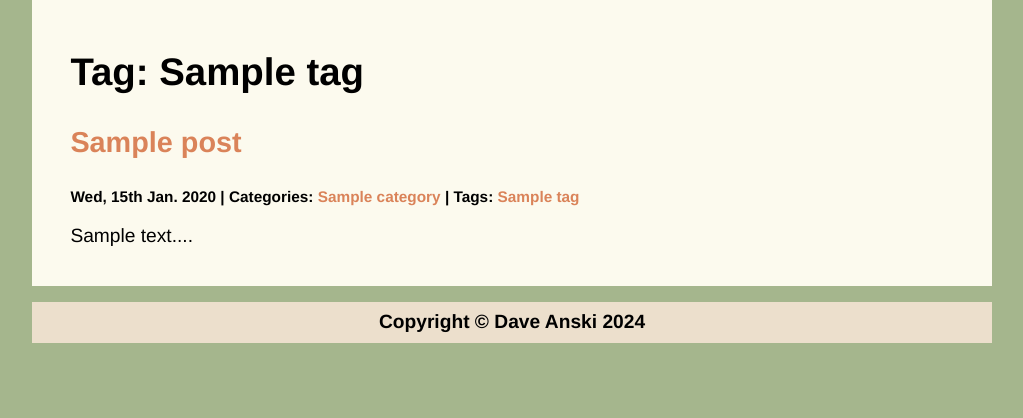
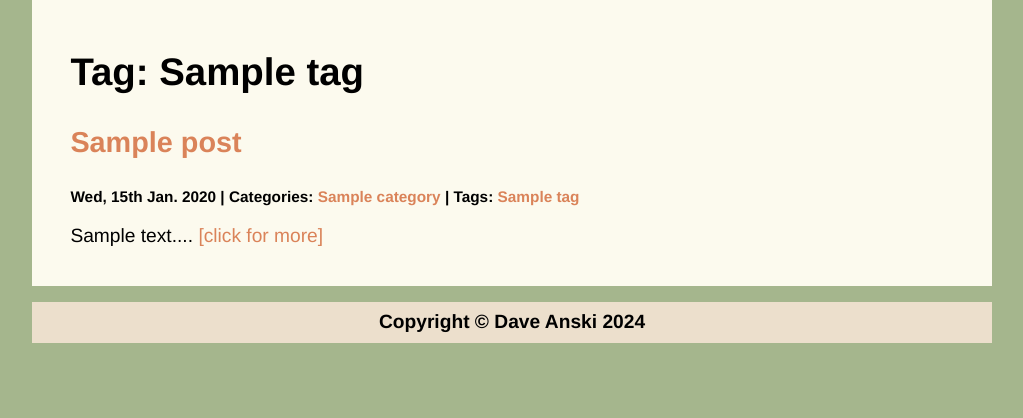
Before and after one commit to Anski-D/grumpyfuk, a Django app: a page that uses blog/templates/blog/post_list.html in a window 1280 px wide. Shown: the part 208-626 px from the top of the page, without its empty margins (128-1151 px from the left). Run offline with Django 5.2, Linux system fonts and the light colour scheme; tables that the repository leaves empty hold one stand-in row (values such as "Sample post").

Commit message:
Truncate the post further on the list view and add a 'click for more' link

```diff
--- a/blog/templates/blog/post_list.html
+++ b/blog/templates/blog/post_list.html
@@ -24,7 +24,7 @@
                         {% endfor %}
                     </p>
                 </hgroup>
-                <p>{{ post.body | slice:":400" }}...</p>
+                <p>{{ post.body | slice:":100" }}... <a href="{{ post.get_absolute_url }}">[click for more]</a></p>
             </article>
         {% endfor %}
     {% endblock posts %}
```
